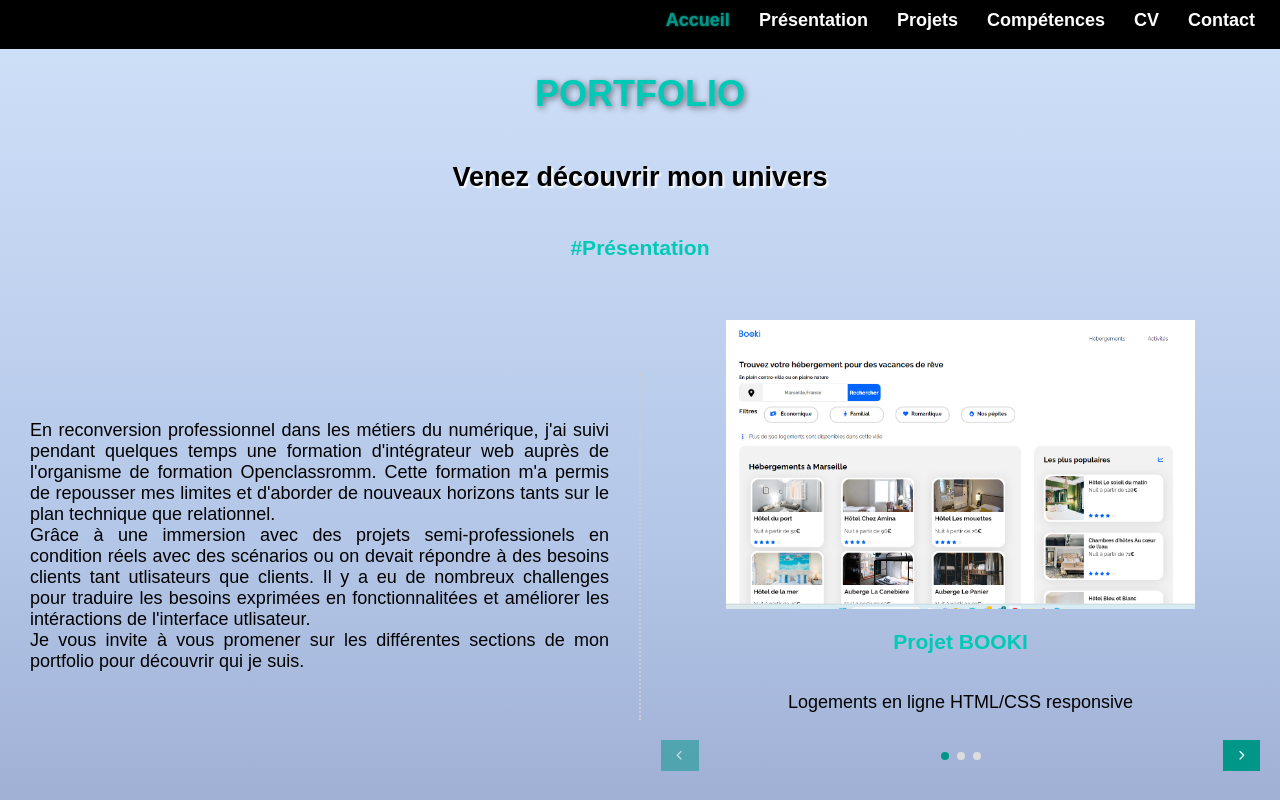
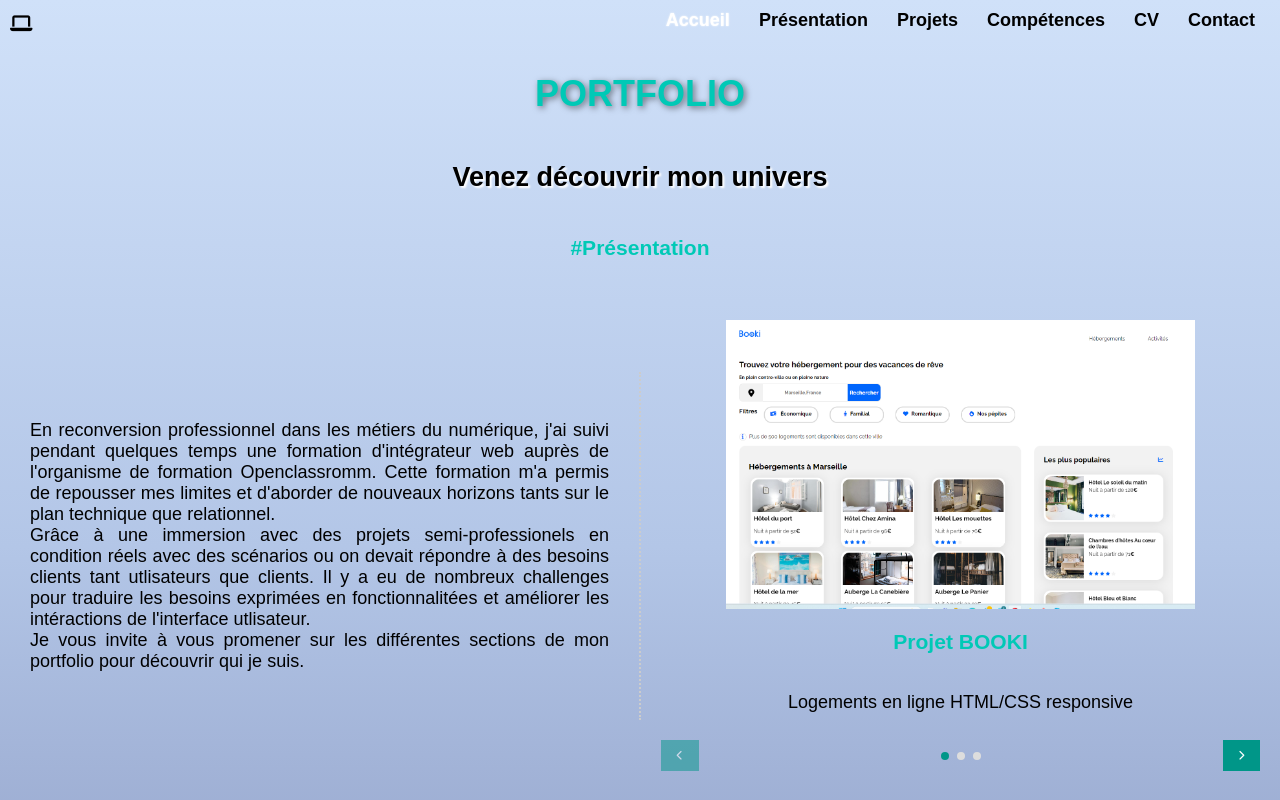
Before and after one commit to ELODIE-74/portefolioweb, a React (Create React App) app in the folder my-portfolio-app/: page / in a window 1280 px wide. In both pictures the pointer is over the link "Accueil". Shown: the top 800 px of the page. Built offline with nearby package versions, Linux system fonts and the light colour scheme.

Commit message:
modifi design header

```diff
--- a/my-portfolio-app/src/components/header/header.css
+++ b/my-portfolio-app/src/components/header/header.css
@@ -1,5 +1,5 @@
 .header {
-    background-color: black;
+    /*background-color: black;*/
     display: flex;
     align-items: center;
     justify-content: space-between; /* Ajout de cette ligne */
@@ -28,7 +28,7 @@
   }
 
   .menu li a {
-    color: white;
+    color: black;
     font-weight: bold;
     text-decoration: none;
     padding: 5px;
@@ -36,6 +36,7 @@
   }
 
   .menu li a:hover {
-    color: #009688;
-    text-shadow: 0 0 2px #009688;
+    color: white;
+    text-shadow: 0 0 2px white;
+    transition: color 0.3s ease, text-shadow 0.3s ease;
   }
```
